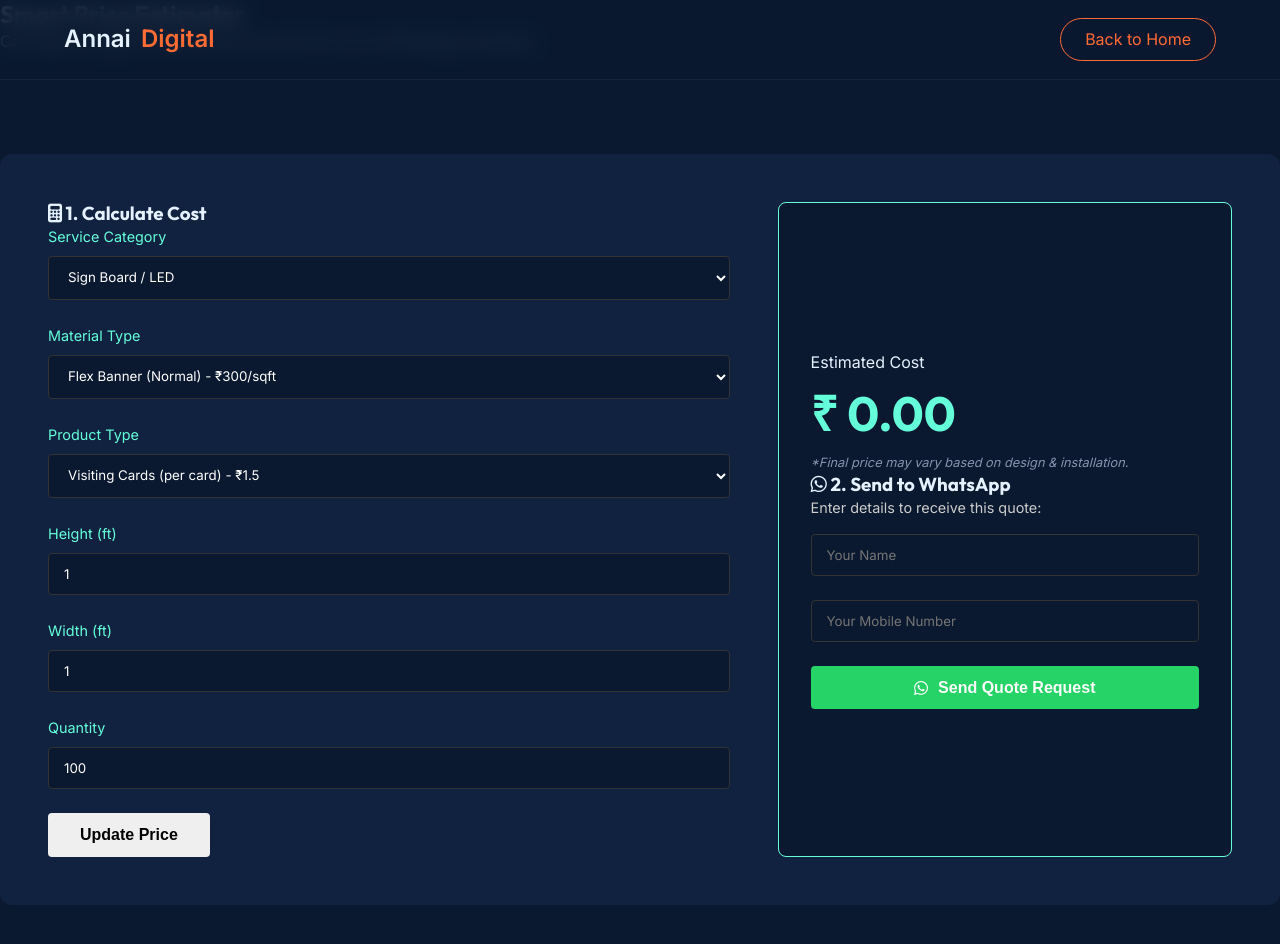
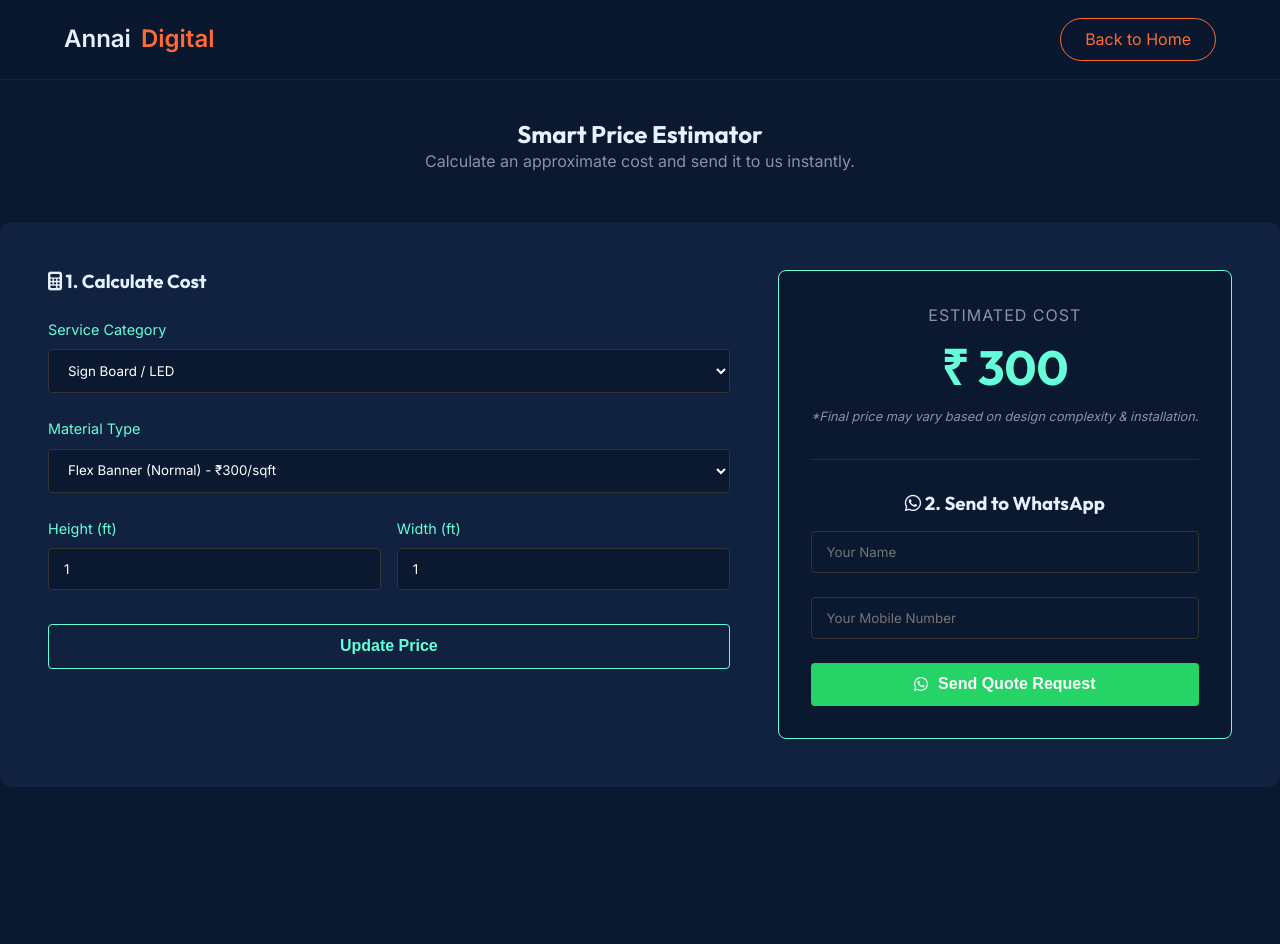
Before and after one commit to moorthiguru33/annai-digital, a plain HTML site: page annai-digital-signage/quote.html in a window 1280 px wide. After the commit the page ends 887 px from the top, so only its background shows below. Drawn offline with Linux system fonts and the light colour scheme.

Commit message:
Update quote.html

```diff
--- a/annai-digital-signage/quote.html
+++ b/annai-digital-signage/quote.html
@@ -13,34 +13,38 @@
     <nav class="navbar">
         <div class="container nav-container">
             <div class="logo"><a href="index.html">Annai<span class="highlight">Digital</span></a></div>
+            <div class="hamburger">
+                <div class="line"></div>
+                <div class="line"></div>
+                <div class="line"></div>
+            </div>
             <a href="index.html" class="btn-nav">Back to Home</a>
         </div>
     </nav>
 
-    <section class="page-header">
+    <section class="section" style="padding-top: 120px;">
         <div class="container">
-            <h1>Smart Price Estimator</h1>
-            <p>Calculate an approximate cost and send it to us on WhatsApp instantly.</p>
-        </div>
-    </section>
+            <div class="text-center" style="margin-bottom: 3rem;">
+                <h1>Smart Price Estimator</h1>
+                <p style="color: var(--text-light);">Calculate an approximate cost and send it to us instantly.</p>
+            </div>
 
-    <section class="section">
-        <div class="container">
             <div class="tool-container">
+                <!-- Calculator Side -->
                 <div class="tool-sidebar">
                     <h3><i class="fas fa-calculator"></i> 1. Calculate Cost</h3>
+                    <br>
 
                     <div class="form-group">
                         <label>Service Category</label>
-                        <select id="serviceCategory" onchange="updateOptions()">
+                        <select id="serviceCategory" class="input-field">
                             <option value="signage">Sign Board / LED</option>
-                            <option value="printing">Paper / Printing</option>
                         </select>
                     </div>
 
                     <div class="form-group" id="signageOptions">
                         <label>Material Type</label>
-                        <select id="materialType">
+                        <select id="materialType" class="input-field" onchange="calculatePrice()">
                             <option value="300">Flex Banner (Normal) - ₹300/sqft</option>
                             <option value="450">Star Flex (High Quality) - ₹450/sqft</option>
                             <option value="1200">LED Board (Basic) - ₹1200/sqft</option>
@@ -49,45 +53,30 @@
                         </select>
                     </div>
 
-                    <div class="form-group hidden" id="printingOptions">
-                        <label>Product Type</label>
-                        <select id="printType">
-                            <option value="1.5">Visiting Cards (per card) - ₹1.5</option>
-                            <option value="5">Pamphlets (A5 Size) - ₹5</option>
-                            <option value="150">Bill Book (Duplicate) - ₹150</option>
-                            <option value="850">Roll-up Standee - ₹850</option>
-                        </select>
-                    </div>
-
-                    <div class="dimensions-group" id="dims">
-                        <div class="form-group">
+                    <div class="dimensions-group" style="display: flex; gap: 1rem;">
+                        <div class="form-group" style="flex:1;">
                             <label>Height (ft)</label>
-                            <input type="number" id="height" value="1" min="1" oninput="calculatePrice()">
+                            <input type="number" id="height" value="1" min="1" class="input-field" oninput="calculatePrice()">
                         </div>
-                        <div class="form-group">
+                        <div class="form-group" style="flex:1;">
                             <label>Width (ft)</label>
-                            <input type="number" id="width" value="1" min="1" oninput="calculatePrice()">
+                            <input type="number" id="width" value="1" min="1" class="input-field" oninput="calculatePrice()">
                         </div>
                     </div>
 
-                    <div class="form-group hidden" id="qtyBox">
-                        <label>Quantity</label>
-                        <input type="number" id="quantity" value="100" min="1" oninput="calculatePrice()">
-                    </div>
-
-                    <button class="btn btn-secondary w-100" onclick="calculatePrice()">Update Price</button>
+                    <button class="btn btn-outline w-100" onclick="calculatePrice()" style="width: 100%; margin-top: 10px;">Update Price</button>
                 </div>
 
+                <!-- Result Side -->
                 <div class="tool-result">
-                    <div class="result-box">
-                        <span>Estimated Cost</span>
-                        <h2 id="finalPrice">₹ 0.00</h2>
-                        <p class="disclaimer">*Final price may vary based on design & installation.</p>
+                    <div class="result-box text-center">
+                        <span style="color: var(--text-light); text-transform: uppercase; letter-spacing: 1px;">Estimated Cost</span>
+                        <h2 id="finalPrice">₹ 300</h2>
+                        <p class="disclaimer">*Final price may vary based on design complexity & installation.</p>
 
-                        <div class="divider"></div>
+                        <div style="height: 1px; background: rgba(255,255,255,0.1); margin: 2rem 0;"></div>
 
-                        <h3><i class="fab fa-whatsapp"></i> 2. Send to WhatsApp</h3>
-                        <p style="font-size: 0.9rem; margin-bottom: 15px; color: #ccc;">Enter details to receive this quote:</p>
+                        <h3 style="margin-bottom: 1rem;"><i class="fab fa-whatsapp"></i> 2. Send to WhatsApp</h3>
 
                         <div class="form-group">
                             <input type="text" id="customerName" placeholder="Your Name" class="input-field">
@@ -96,7 +85,7 @@
                             <input type="tel" id="customerPhone" placeholder="Your Mobile Number" class="input-field">
                         </div>
 
-                        <button class="btn btn-whatsapp w-100" onclick="sendQuoteToWhatsapp()">
+                        <button class="btn btn-whatsapp" onclick="sendQuoteToWhatsapp()">
                             <i class="fab fa-whatsapp"></i> Send Quote Request
                         </button>
                     </div>
```
